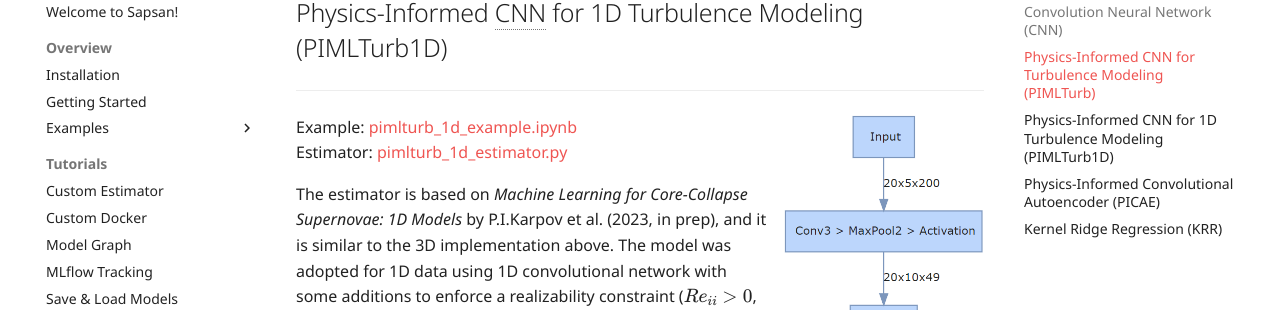
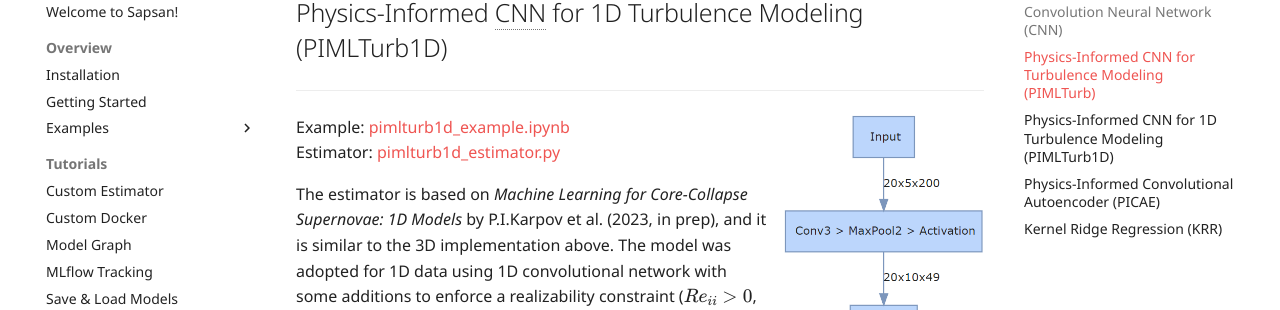
Before and after one commit to sapsan-wiki/sapsan-wiki.github.io, an MkDocs documentation site: the page built from docs/details/estimators.md, in a window 1280 px wide and 900 px high, scrolled down 1546 px. Shown: the part 144-454 px from the top of the window. Built offline with MkDocs 1.6.1 and Material for MkDocs 9.7.7, drawn with Linux system fonts in a browser that asks for light colours; comment, search, counter and statistics services are not loaded; the version menu is left out.

Commit message:
Updated paths in estimators

```diff
--- a/docs/details/estimators.md
+++ b/docs/details/estimators.md
@@ -48,8 +48,8 @@ For the example included in Sapsan, the data included is from the same dataset a
 ![PIMLturb1D Model Graph](../assets/pimlturb1d_model_graph.png#only-light){ align=right : style="width:200px"}
 ![PIMLturb1D Model Graph](../assets/pimlturb1d_model_graph_dark.png#only-dark){ align=right : style="width:200px"}
 
-Example: [pimlturb_1d_example.ipynb](https://github.com/pikarpov-LANL/Sapsan/blob/master/sapsan/examples/pimlturb_1d_example.ipynb) <br>
-Estimator: [pimlturb_1d_estimator.py](https://github.com/pikarpov-LANL/Sapsan/blob/master/sapsan/lib/estimator/pimlturb_1d/pimlturb_1d_estimator.py)
+Example: [pimlturb1d_example.ipynb](https://github.com/pikarpov-LANL/Sapsan/blob/master/sapsan/examples/pimlturb1d_example.ipynb) <br>
+Estimator: [pimlturb1d_estimator.py](https://github.com/pikarpov-LANL/Sapsan/blob/master/sapsan/lib/estimator/pimlturb1d/pimlturb1d_estimator.py)
 
 The estimator is based on _Machine Learning for Core-Collapse Supernovae:
 1D Models_ by P.I.Karpov et al. (2023, in prep), and it is similar to the 3D implementation above. The model was adopted for 1D data using 1D convolutional network with some additions to enforce a realizability constraint ($Re_{ii} > 0$, where $Re$ is the Reynolds stress tensor and $i$ is the component index) and a smoothing Gaussian layer.
```
